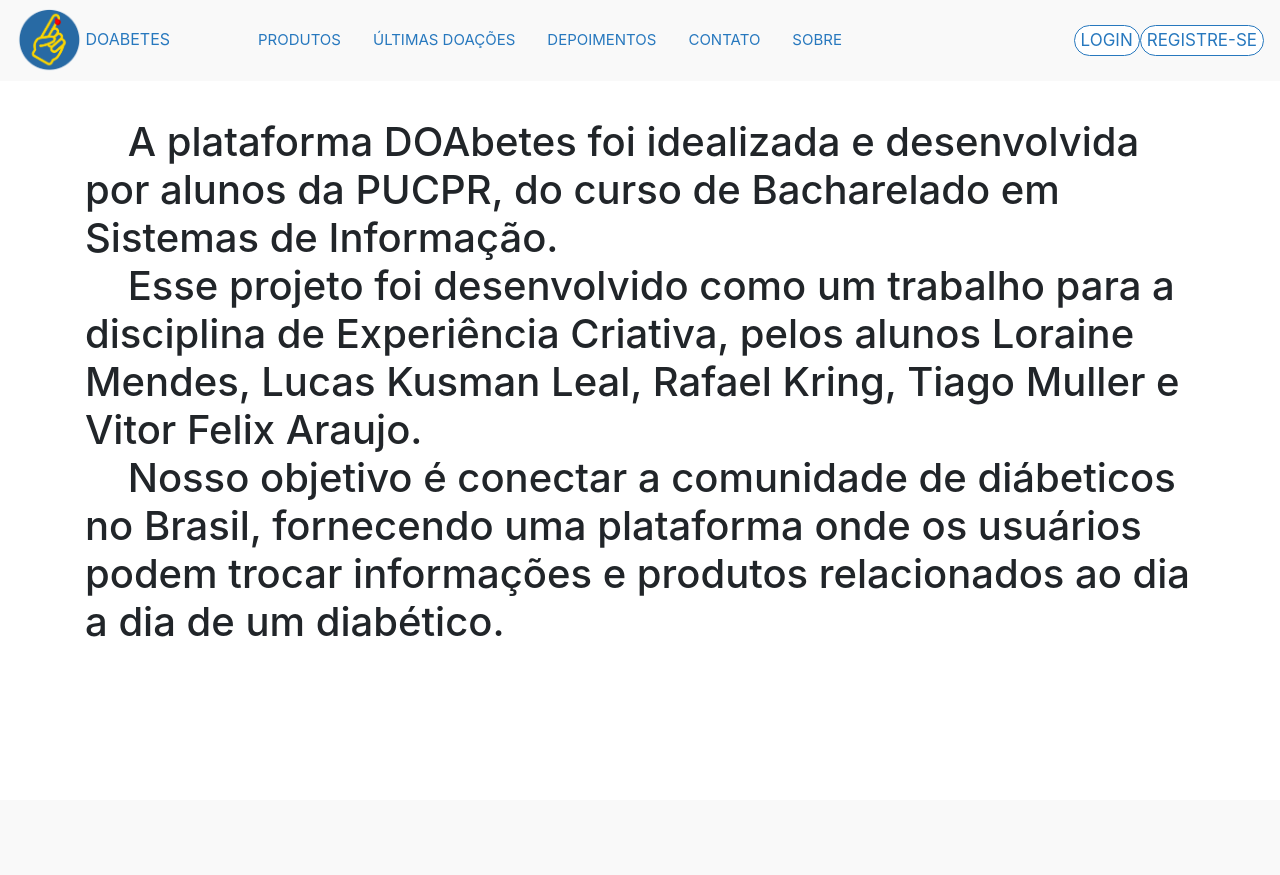
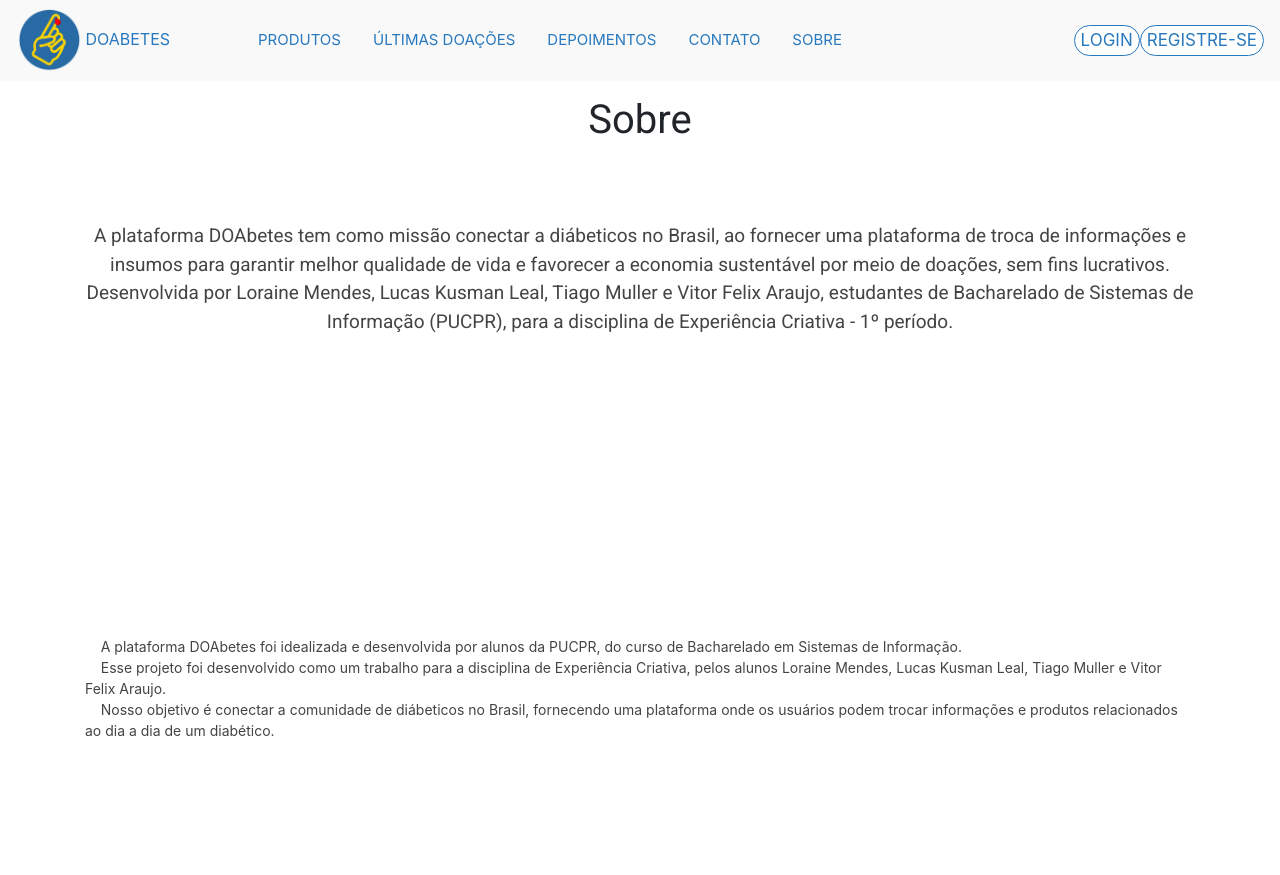
Before and after one commit to LucasKleaL/doabetes, a Django app: page /sobre in a window 1280 px wide. Before the commit the page ends 637 px from the top, so only its background shows below. Run offline with Django 3.2, Linux system fonts and the light colour scheme; some libraries are stand-ins or nearby versions.

Commit message:
update sobre, mapa e responsividade

```diff
--- a/doabetesite/templates/site/paginaSobre.html
+++ b/doabetesite/templates/site/paginaSobre.html
@@ -4,11 +4,11 @@
 
 <head>
   <style>
-    body{
+    body {
       font-family: 'Roboto', sans-serif;
     }
 
-.row{
+    .row {
       margin: 0;
     }
 
@@ -16,18 +16,20 @@ margin: 0;
       padding: 70px 0;
     }
 
-p, li{
+    p,
+    li {
       color: #444;
       font-size: 14px;
     }
 
     /* Barra de navegação */
 
-header, .navbar{
+    header,
+    .navbar {
       background-color: rgb(249, 249, 249);
     }
 
-#nav-container{
+    #nav-container {
       padding-top: 0;
       padding-bottom: 0;
     }
@@ -36,16 +38,16 @@ padding-bottom: 0;
       width: 65px;
     }
 
-.navbar-brand{
+    .navbar-brand {
       padding: 0;
       color: #fff;
     }
 
-.navbar-brand:hover{
+    .navbar-brand:hover {
       color: #fff;
     }
 
-#navbarLinks{
+    #navbarLinks {
       color: rgb(39, 120, 190);
       text-transform: uppercase;
       font-size: 17px;
@@ -56,22 +58,23 @@ font-size: 17px;
       padding: 1rem rem;
     }
 
-#mainSlider .carousel-inner, #mainSlider .carousel-item{
+    #mainSlider .carousel-inner,
+    #mainSlider .carousel-item {
       height: 70vh;
 
     }
 
-#mainSlider .carousel-caption{
+    #mainSlider .carousel-caption {
       top: 30%;
     }
 
-#mainSlider .carousel-caption h2{
+    #mainSlider .carousel-caption h2 {
       font-size: 50px;
       margin-bottom: 30px;
 
     }
 
-#mainSlider .carousel-caption p{
+    #mainSlider .carousel-caption p {
       font-size: 22px;
       font-weight: 300;
       margin-bottom: 100px;
@@ -89,7 +92,8 @@ border-radius: 30px;
       border: 3px solid transparent;
       transition: .5s;
     }
-.main-btn:hover{
+
+    .main-btn:hover {
       background-color: transparent;
       border-color: rgb(39, 120, 190);
       color: #fff;
@@ -105,11 +109,12 @@ background-color: rgb(39, 120, 190);
       color: rgb(39, 120, 190);
     }
 
-#doabetes:hover{
+    #doabetes:hover {
       text-decoration: none;
     }
 
-#login-menu, #registro-menu {
+    #login-menu,
+    #registro-menu {
       background-color: #fff;
       border: 5px solid rgb(39, 120, 190);
       border-width: 1px;
@@ -118,7 +123,14 @@ color: rgb(39, 120, 190);
       padding: 2px 6px;
 
     }
-#login-menu:hover, #registro-menu:hover, #contato-menu:hover, #sobre-menu:hover, #produtos-menu:hover, #ultimas-doa-menu:hover, #depoimentos-menu:hover {
+
+    #login-menu:hover,
+    #registro-menu:hover,
+    #contato-menu:hover,
+    #sobre-menu:hover,
+    #produtos-menu:hover,
+    #ultimas-doa-menu:hover,
+    #depoimentos-menu:hover {
       background-color: rgb(39, 120, 190);
       border-color: rgb(39, 120, 190);
       color: rgb(249, 249, 249);
@@ -130,11 +142,10 @@ color: rgb(39, 120, 190);
       text-transform: uppercase;
       font-size: 15px;
     }
+
     .title-map {
       font-size: 6px;
     }
-
-
   </style>
   <meta charset="UTF-8">
   <meta name="viewport" content="width=device-width, initial-scale=1.0">
@@ -192,18 +203,37 @@ font-size: 6px;
   </header>
   </head>
 
+  <div class="py-5">
+    <div class="py-5">
+      <h1 style="font-family: roboto; text-align: center;">Sobre</h1>
+      <div class="container">
+        <div class="row">
+          <p style="font-family: Roboto, Helvetica, sans-serif;font-size:19px;font-style: normal; text-align: center;">A
+            plataforma DOAbetes tem como missão conectar a diábeticos no Brasil, ao fornecer uma plataforma de troca de
+            informações e insumos para garantir melhor qualidade de vida e favorecer a economia sustentável por meio de
+            doações, sem fins lucrativos.
+            <br>Desenvolvida por Loraine Mendes, Lucas Kusman Leal, Tiago Muller e Vitor Felix Araujo, estudantes de
+            Bacharelado de Sistemas de Informação (PUCPR), para a disciplina de Experiência Criativa - 1º período. </br>
+            </h1>
+        </div>
+      </div>
+    </div>
+  </div>
+  </div>
+
   <body>
 
-            </a> </li>
-        </ul>
-      </div>
-    </div>
+
     </nav>
     <div class="py-5">
       <div class="container">
         <div class="row">
           <div class="col-md-12">
-          <h1 class="">&nbsp; &nbsp; A plataforma DOAbetes foi idealizada e desenvolvida por alunos da PUCPR, do curso de Bacharelado em Sistemas de Informação.<br>&nbsp; &nbsp; Esse projeto foi desenvolvido como um trabalho para a disciplina de Experiência Criativa, pelos alunos Loraine Mendes, Lucas Kusman Leal, Rafael Kring, Tiago Muller e Vitor Felix Araujo.<br>&nbsp; &nbsp; Nosso objetivo é conectar a comunidade de diábeticos no Brasil, fornecendo uma plataforma onde os usuários podem trocar informações e produtos relacionados ao dia a dia de um diabético.&nbsp;</h1>
+            <p class="">&nbsp; &nbsp; A plataforma DOAbetes foi idealizada e desenvolvida por alunos da PUCPR, do curso
+              de Bacharelado em Sistemas de Informação.<br>&nbsp; &nbsp; Esse projeto foi desenvolvido como um trabalho
+              para a disciplina de Experiência Criativa, pelos alunos Loraine Mendes, Lucas Kusman Leal, Tiago Muller e Vitor Felix Araujo.<br>&nbsp; &nbsp; Nosso objetivo é conectar a comunidade de diábeticos
+              no Brasil, fornecendo uma plataforma onde os usuários podem trocar informações e produtos relacionados ao
+              dia a dia de um diabético.&nbsp;</p>
           </div>
         </div>
       </div>
```
Also changed, not shown: doabetesite/templates/site/home.html (+5 -4 lines), doabetesite/templates/site/paginaContato.html (+5 -9 lines). Lines whose indentation alone changed are shown as unchanged.
